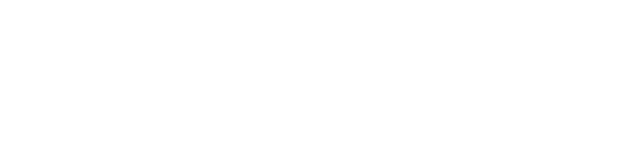
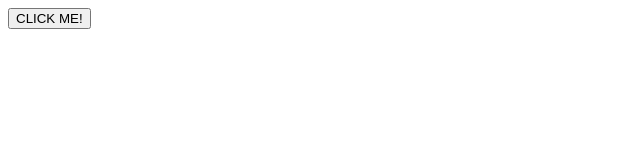
Before and after one commit to Digo498/js-tdd-course, a website: page aulas_comandos/arrow_function.html in a window 1280 px wide. Shown: the whole page, without its empty margins (0-640 px from the left). Drawn offline with Linux system fonts and the light colour scheme.

Commit message:
Small change to arrow_function

```diff
--- a/aulas_comandos/arrow_function.html
+++ b/aulas_comandos/arrow_function.html
@@ -5,6 +5,9 @@
     <title>1 - Intro Arrow Function</title>
   </head>
   <body>
+
+    <button id="btn">CLICK ME!</button>
+
   </body>
 
   <script>
@@ -33,5 +36,16 @@
     console.log(love);
     console.log(loveChain);
 
+    const btn = document.getElementById('btn');
+    btn.addEventListener('click', function() {
+      console.log(this);
+
+
+<!-- Em uma =>, o contexto geral eh a window (this eh a window inteira)-->
+<!--Em uma function, o contexto eh todo o objeto em q a funcao esta inserida (this chama a propria funcao)-->
+    })
+
+
+
   </script>
 </html>
```
